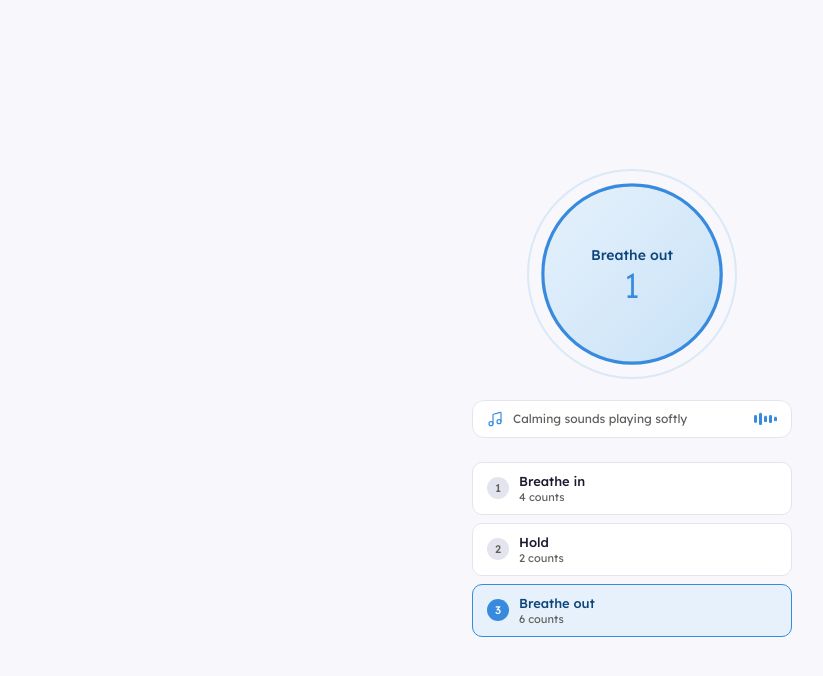
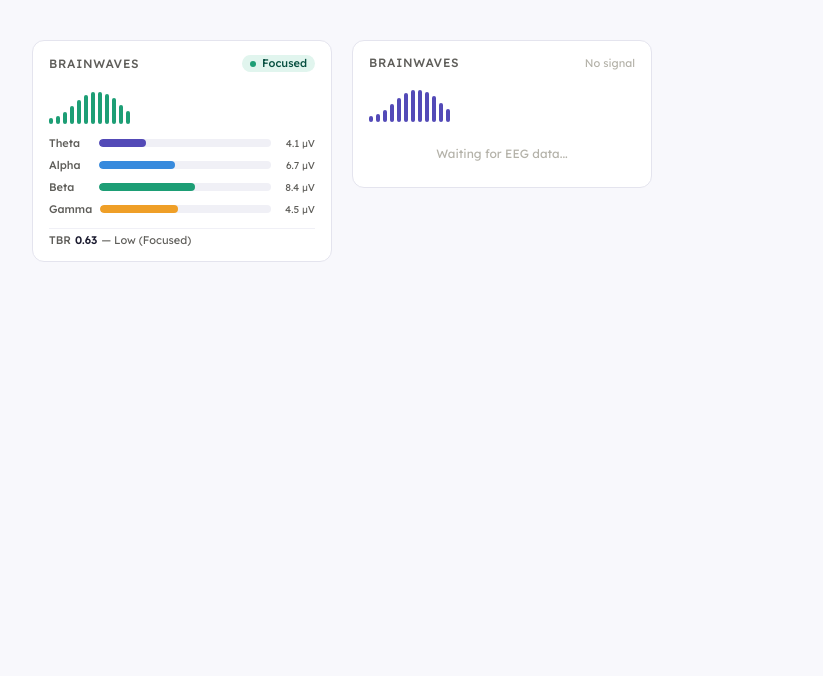
Before and after one commit to cortex-thesis/cortex-web, a React (Vite) app: page / in a window 1280 px wide. Shown: the top 676 px of the page, without its empty margins (8-831 px from the left). Built offline with nearby package versions, Linux system fonts and the light colour scheme.

Commit message:
Added EEGWaveDisplay molecule component

```diff
--- a/src/App.tsx
+++ b/src/App.tsx
@@ -1,22 +1,50 @@
-import { BreathingGuide } from './components/molecules'
+import { useState, useEffect } from 'react'
+import { EEGWaveDisplay } from './components/molecules'
+import { createMockEEGStream } from './mocks'
+import type { CognitiveState } from './constants/states'
+import type { BandPowers } from './types'
 
 function App() {
+  const [state, setState] = useState<CognitiveState>('focused')
+  const [bands, setBands] = useState<BandPowers>({
+    theta: 3.2,
+    alpha: 5.1,
+    beta: 8.4,
+    gamma: 2.1,
+    tbr: 0.38,
+  })
+
+  useEffect(() => {
+    const stop = createMockEEGStream((newState) => {
+      setState(newState)
+      setBands({
+        theta: Math.random() * 10 + 1,
+        alpha: Math.random() * 8 + 1,
+        beta: Math.random() * 12 + 2,
+        gamma: Math.random() * 5 + 0.5,
+        tbr: Math.random() * 3 + 0.3,
+      })
+    }, 3000)
+    return stop
+  }, [])
+
   return (
     <div
       style={{
         background: '#F8F8FC',
         minHeight: '100vh',
+        padding: '40px',
         display: 'flex',
-        alignItems: 'center',
-        justifyContent: 'center',
-        padding: '40px',
+        gap: '20px',
+        flexWrap: 'wrap',
+        alignItems: 'flex-start',
       }}
     >
-      <div style={{ width: '100%', maxWidth: '360px' }}>
-        <BreathingGuide
-          showAudio
-          onCycleComplete={() => console.log('Cycle complete')}
-        />
+      <div style={{ width: '300px' }}>
+        <EEGWaveDisplay state={state} bandPowers={bands} />
+      </div>
+      <div style={{ width: '300px' }}>
+        <EEGWaveDisplay state={null} bandPowers={null} />
       </div>
     </div>
   )
--- /dev/null
+++ b/src/components/molecules/EEGWaveDisplay/EEGWaveDisplay.module.css
@@ -0,0 +1,146 @@
+.card {
+  background: #ffffff;
+  border: 1px solid #e4e4ee;
+  border-radius: 12px;
+  padding: 14px 16px;
+  display: flex;
+  flex-direction: column;
+  gap: 12px;
+}
+
+.header {
+  display: flex;
+  align-items: center;
+  justify-content: space-between;
+}
+
+.title {
+  font-family: 'Lexend', sans-serif;
+  font-size: 12px;
+  font-weight: 500;
+  color: #5f5e5a;
+  text-transform: uppercase;
+  letter-spacing: 0.06em;
+}
+
+.noData {
+  font-family: 'Lexend', sans-serif;
+  font-size: 11px;
+  color: #b4b2a9;
+}
+
+.waveBars {
+  display: flex;
+  align-items: flex-end;
+  gap: 3px;
+  height: 40px;
+}
+
+.waveBar {
+  width: 4px;
+  height: 6px;
+  border-radius: 2px;
+  animation: waveAnim 1.1s ease-in-out infinite;
+}
+
+@keyframes waveAnim {
+  0%,
+  100% {
+    height: 6px;
+  }
+  50% {
+    height: 32px;
+  }
+}
+
+.bands {
+  display: flex;
+  flex-direction: column;
+  gap: 8px;
+}
+
+.band {
+  display: flex;
+  align-items: center;
+  gap: 8px;
+}
+
+.bandLabel {
+  font-family: 'Lexend', sans-serif;
+  font-size: 11px;
+  font-weight: 500;
+  color: #5f5e5a;
+  min-width: 42px;
+}
+
+.bandTrack {
+  flex: 1;
+  height: 8px;
+  background: #f0f0f6;
+  border-radius: 9999px;
+  overflow: hidden;
+}
+
+.bandFill {
+  height: 100%;
+  border-radius: 9999px;
+  transition: width 0.6s ease;
+}
+
+.bandVal {
+  font-family: 'Lexend', sans-serif;
+  font-size: 10px;
+  color: #5f5e5a;
+  min-width: 36px;
+  text-align: right;
+}
+
+.theta {
+  background: #534ab7;
+}
+.alpha {
+  background: #378add;
+}
+.beta {
+  background: #1d9e75;
+}
+.gamma {
+  background: #ef9f27;
+}
+
+.tbrRow {
+  display: flex;
+  align-items: center;
+  gap: 4px;
+  padding-top: 4px;
+  border-top: 1px solid #f0f0f6;
+}
+
+.tbrLabel {
+  font-family: 'Lexend', sans-serif;
+  font-size: 11px;
+  font-weight: 500;
+  color: #5f5e5a;
+}
+
+.tbrVal {
+  font-family: 'Lexend', sans-serif;
+  font-size: 11px;
+  font-weight: 600;
+  color: #1a1a2e;
+}
+
+.tbrDesc {
+  font-family: 'Lexend', sans-serif;
+  font-size: 11px;
+  font-weight: 400;
+  color: #5f5e5a;
+}
+
+.noDataMsg {
+  font-family: 'Lexend', sans-serif;
+  font-size: 12px;
+  color: #b4b2a9;
+  text-align: center;
+  padding: 12px 0;
+}
--- /dev/null
+++ b/src/components/molecules/EEGWaveDisplay/EEGWaveDisplay.tsx
@@ -0,0 +1,121 @@
+import type { BandPowers, CognitiveState } from '../../../types'
+import { COGNITIVE_STATES } from '../../../constants/states'
+import { StateBadge } from '../../atoms'
+import styles from './EEGWaveDisplay.module.css'
+import clsx from 'clsx'
+
+interface EEGWaveDisplayProps {
+  state?: CognitiveState | null
+  bandPowers?: BandPowers | null
+  className?: string
+}
+
+const BANDS: {
+  key: keyof Omit<BandPowers, 'tbr'>
+  label: string
+  colorClass: string
+  max: number
+}[] = [
+  { key: 'theta', label: 'Theta', colorClass: styles.theta, max: 15 },
+  { key: 'alpha', label: 'Alpha', colorClass: styles.alpha, max: 15 },
+  { key: 'beta', label: 'Beta', colorClass: styles.beta, max: 15 },
+  { key: 'gamma', label: 'Gamma', colorClass: styles.gamma, max: 10 },
+]
+
+const TBR_LABELS: Partial<Record<CognitiveState, string>> = {
+  focused: 'Low (Focused)',
+  relaxed: 'Low-Mid (Relaxed)',
+  distracted: 'High (Distracted)',
+  overstimulated: 'Elevated (Overstimulated)',
+}
+
+const BAR_COUNT = 12
+
+export function EEGWaveDisplay({
+  state,
+  bandPowers,
+  className,
+}: EEGWaveDisplayProps) {
+  // Safe lookup for state color in case state is null, undefined, or missing from COGNITIVE_STATES
+  const stateColor =
+    state && COGNITIVE_STATES[state]?.color
+      ? COGNITIVE_STATES[state].color
+      : '#534AB7'
+
+  return (
+    <div className={clsx(styles.card, className)}>
+      <div className={styles.header}>
+        <span className={styles.title}>Brainwaves</span>
+        {state ? (
+          <StateBadge state={state} size="sm" />
+        ) : (
+          <span className={styles.noData}>No signal</span>
+        )}
+      </div>
+
+      <div
+        className={styles.waveBars}
+        role="img"
+        aria-label={`EEG waveform — ${state ?? 'no signal'}`}
+      >
+        {Array.from({ length: BAR_COUNT }).map((_, i) => (
+          <span
+            key={i}
+            className={styles.waveBar}
+            style={{
+              backgroundColor: stateColor,
+              animationDelay: `${i * 0.08}s`,
+              animationDuration:
+                state === 'distracted' || state === 'overstimulated'
+                  ? '0.65s'
+                  : '1.1s',
+            }}
+            aria-hidden="true"
+          />
+        ))}
+      </div>
+
+      {bandPowers ? (
+        <>
+          <div className={styles.bands}>
+            {BANDS.map(({ key, label, colorClass, max }) => {
+              const val = bandPowers[key] ?? 0
+              const pct = Math.min(100, (val / max) * 100)
+              return (
+                <div key={key} className={styles.band}>
+                  <span className={styles.bandLabel}>{label}</span>
+                  <div
+                    className={styles.bandTrack}
+                    role="progressbar"
+                    aria-valuenow={Math.round(pct)}
+                    aria-valuemin={0}
+                    aria-valuemax={100}
+                    aria-label={`${label} power`}
+                  >
+                    <div
+                      className={clsx(styles.bandFill, colorClass)}
+                      style={{ width: `${pct}%` }}
+                    />
+                  </div>
+                  <span className={styles.bandVal}>{val.toFixed(1)} μV</span>
+                </div>
+              )
+            })}
+          </div>
+
+          {bandPowers.tbr !== undefined && state && TBR_LABELS[state] && (
+            <div className={styles.tbrRow}>
+              <span className={styles.tbrLabel}>TBR</span>
+              <span className={styles.tbrVal}>{bandPowers.tbr.toFixed(2)}</span>
+              <span className={styles.tbrDesc}>— {TBR_LABELS[state]}</span>
+            </div>
+          )}
+        </>
+      ) : (
+        <div className={styles.noDataMsg}>Waiting for EEG data...</div>
+      )}
+    </div>
+  )
+}
+
+export default EEGWaveDisplay
--- /dev/null
+++ b/src/components/molecules/EEGWaveDisplay/index.ts
@@ -0,0 +1 @@
+export { default } from './EEGWaveDisplay'
--- a/src/components/molecules/index.ts
+++ b/src/components/molecules/index.ts
@@ -5,3 +5,4 @@ export { default as BreadcrumbBar } from './BreadcrumbBar'
 export { default as AnswerChoice } from './AnswerChoice'
 export { default as TaskCard } from './TaskCard'
 export { default as BreathingGuide } from './BreathingGuide'
+export { default as EEGWaveDisplay } from './EEGWaveDisplay'
--- a/src/types/index.ts
+++ b/src/types/index.ts
@@ -118,3 +118,5 @@ export interface SessionSummary {
   taskCompleted: number
   taskTotal: number
 }
+
+export type { CognitiveState }
```
